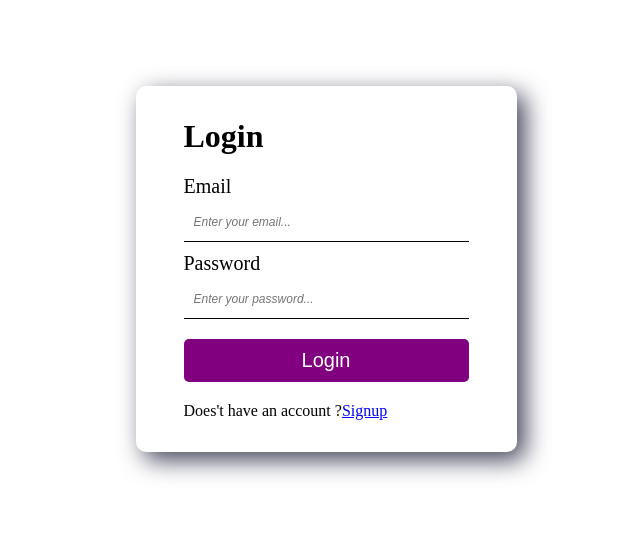
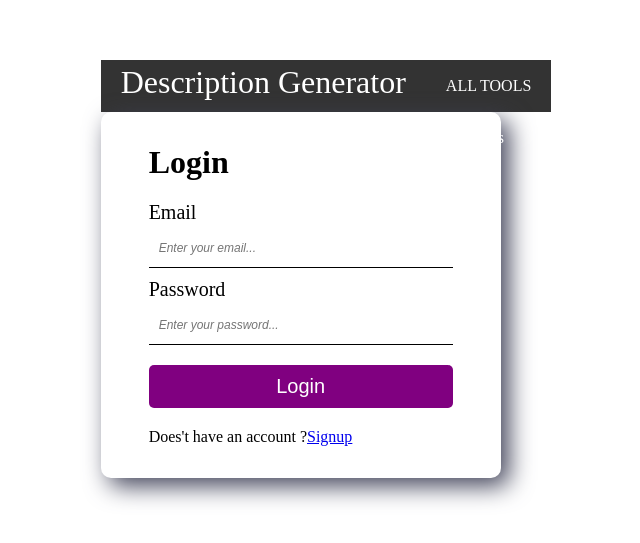
Before and after one commit to devanshu-bagadia/description-generator, a React (Create React App) app in the folder frontend/: page /login in a window 1280 px wide. Shown: the part 131-674 px from the top of the page, without its empty margins (314-954 px from the left). Built offline with nearby package versions, Linux system fonts and the light colour scheme.

Commit message:
temporary-nav

```diff
--- a/frontend/src/index.css
+++ b/frontend/src/index.css
@@ -70,3 +70,41 @@
   cursor: pointer;
   margin: 10px 0;
 }
+
+.nav {
+  background-color: #333;
+  color: white;
+  display: flex;
+  justify-content: space-between;
+  align-items: stretch;
+  gap: 2rem;
+  padding: 0 1rem;
+}
+.site-title {
+  font-size: 2rem;
+}
+
+.nav ul {
+  padding: 0;
+  margin: 0;
+  list-style: none;
+  display: flex;
+  gap: 1rem;
+}
+
+.nav a {
+  color: inherit;
+  text-decoration: none;
+  height: 100%;
+  display: flex;
+  align-items: center;
+  padding: .25rem;
+}
+
+.nav li.active {
+  background-color: #555;
+}
+
+.nav li:hover {
+  background-color: #777;
+}
--- a/frontend/src/pages/Home.js
+++ b/frontend/src/pages/Home.js
@@ -46,11 +46,11 @@
             <button onClick={handleLogout}>Logout</button>
             <div>
                 {
-                    products && products?.map((item, index) => (
-                        <ul key={index}>
-                            <span>{item.name} : {item.price}</span>
-                        </ul>
-                    ))
+                  //  products && products?.map((item, index) => (
+                   //     <ul key={index}>
+                   //         <span>{item.name} : {item.price}</span>
+                    //    </ul>
+                   // ))
                 }
             </div>
             <ToastContainer />
--- a/frontend/src/pages/Login.js
+++ b/frontend/src/pages/Login.js
@@ -57,6 +57,20 @@
     }
 
     return (
+        <div>
+        <div>
+        <nav className="nav">
+      <a href="/" className="site-title">
+        Description Generator
+      </a>
+      <ul>
+        <li>
+          <a href="">ALL TOOLS</a>
+          <a href="">About us</a>
+        </li>
+      </ul>
+    </nav>
+        </div>
         <div className='container'>
             <h1>Login</h1>
             <form onSubmit={handleLogin}>
@@ -87,6 +101,7 @@
             </form>
             <ToastContainer />
         </div>
+        </div>
     )
 }
 
```
Also changed, not shown: 1 other file (tests, documents, lock files or other folders).
